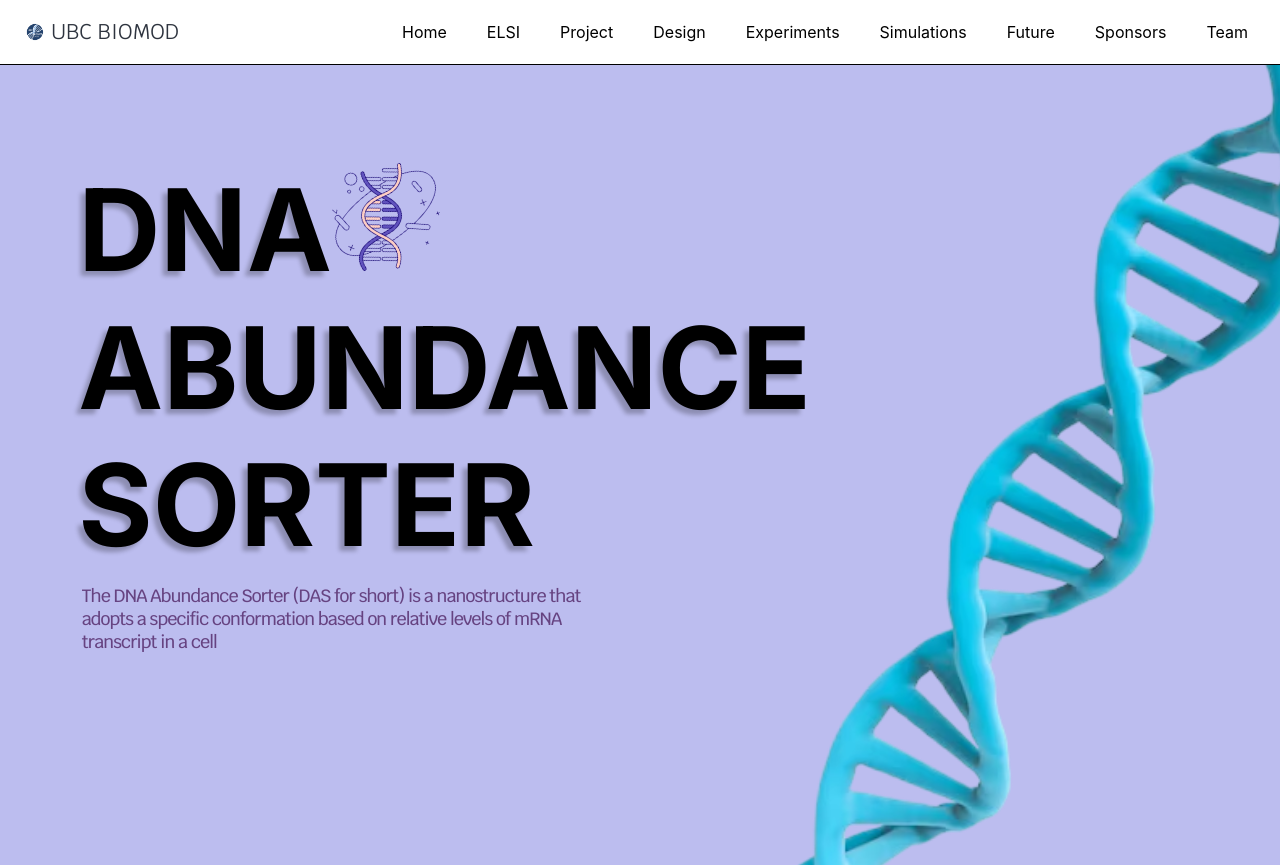
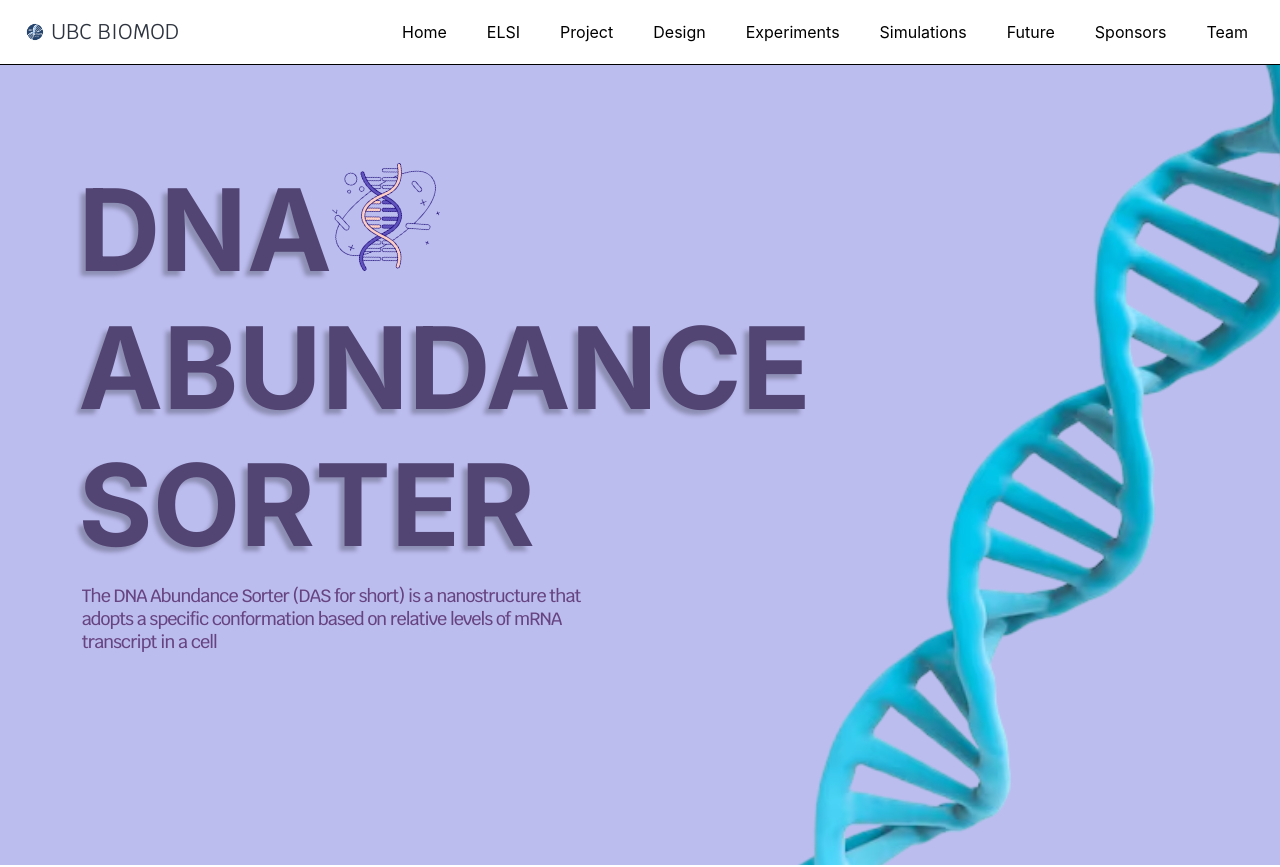
Before and after one commit to ubc-biomod/biomod2026, a React (Vite) app: page / in a window 1280 px wide. Shown: the top 867 px of the page. Built offline with nearby package versions, Linux system fonts and the light colour scheme.

Commit message:
correct color for title

```diff
--- a/src/pages/MainPage.tsx
+++ b/src/pages/MainPage.tsx
@@ -38,7 +38,7 @@ export default function MainPage() {
           fontWeight: 700,
           fontSize: "clamp(3rem, 8.89vw, 8rem)",
           lineHeight: 1.21,
-          color: "#000000",
+          color: "#524573",
           textShadow: "-5px 5px 4px rgba(0, 0, 0, 0.25)",
         }}
       >
```
